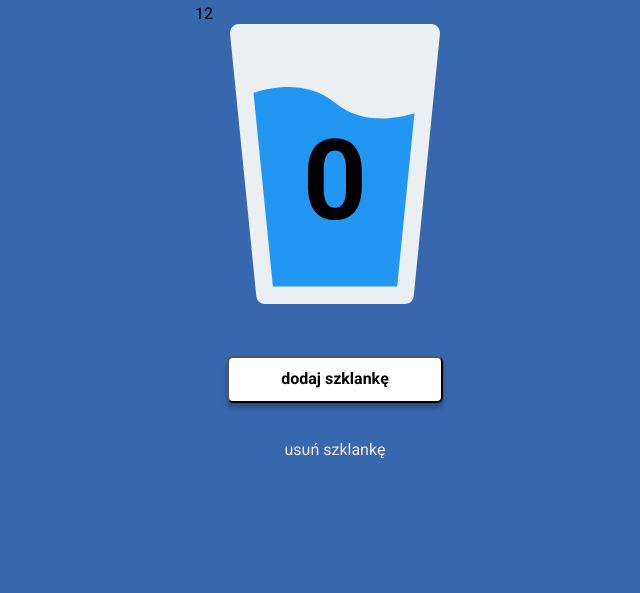
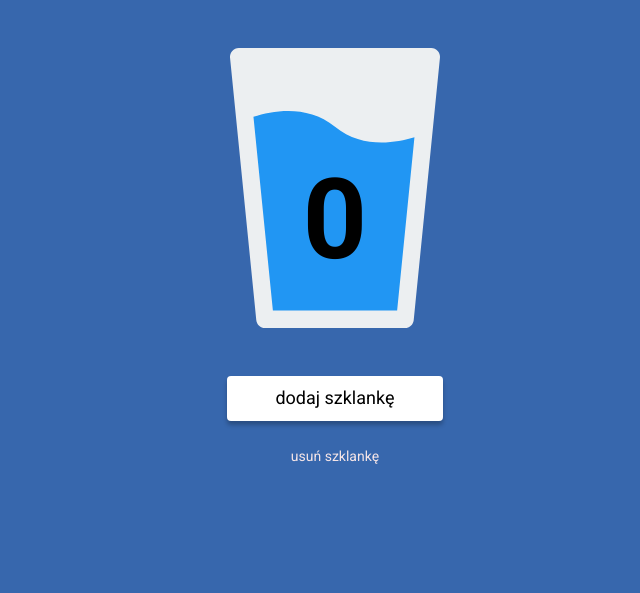
Before and after one commit to MaciejBoniaszczuk/hydrapp, a website: page src/content/index.html in a window 1280 px wide. Shown: the part 207-800 px from the top of the page, without its empty margins (305-945 px from the left). Drawn offline with nearby package versions, Linux system fonts and the light colour scheme; files that its build step writes are made by us from their sources; files whose address does not match are found by name.

Commit message:
feat: korsan version

```diff
--- a/src/content/index.html
+++ b/src/content/index.html
@@ -28,28 +28,14 @@
 </head>
 
 <body>
-  <main>
-    <section class="main__content">
-      <h1 class="heading">HydrApp</h1>
-      <div class="counter">
-        <span class="counter__value">12</span>
-      </div>
-      <h2 class="water__number water__number--js"></h2>
-      <svg class="main__icon" width="280" height="280" viewBox="0 0 280 280" fill="none"
-        xmlns="http://www.w3.org/2000/svg">
-        <path
-          d="M242.748 2.8875C241.085 1.05 238.74 0 236.255 0H43.7555C41.288 0 38.9255 1.05 37.263 2.8875C35.618 4.7075 34.7955 7.1575 35.0405 9.625L61.2905 272.125C61.7455 276.605 65.508 280 70.0055 280H210.005C214.503 280 218.265 276.605 218.703 272.125L244.953 9.625C245.215 7.1575 244.41 4.7075 242.748 2.8875Z"
-          fill="#ECEFF1" />
-        <path
-          d="M219.455 89.25L202.13 262.5H77.8805L58.4555 68.775C80.3305 61.775 113.58 57.05 140.005 78.75C165.555 99.75 197.755 95.9 219.455 89.25Z"
-          fill="#2196F3" />
-      </svg>
-    </section>
-    <section class="button__section">
-      <button class="button add__button add__button--js">dodaj szklankę</button>
-      <button class="button remove__button remove__button--js">usuń szklankę</button>
-    </section>
+  <main class="main">
 
+    <h1 class="heading">HydrApp</h1>
+    <div class="counter">
+      <span class="counter__value counter__value--js"></span>
+    </div>
+    <button class="button-add button-add--js">dodaj szklankę</button>
+    <button class="button-remove button-remove--js">usuń szklankę</button>
 
   </main>
 
--- a/src/js/main.js
+++ b/src/js/main.js
@@ -14,35 +14,29 @@ if ('serviceWorker' in navigator) {
   });
 }
 
-// queryselectory
-const key = new Date().toISOString().slice(0, 10)
+// kod js tutaj
 
+const buttonAdd = document.querySelector('.button-add--js');
+const buttonRemove = document.querySelector('.button-remove--js');
+const value = document.querySelector('.counter__value--js');
+const key = new Date().toISOString().slice(0, 10);
 
-const value = document.querySelector('.water__number--js')
-value.innerHTML = '0'
-
-
-const add__button = document.querySelector('.add__button--js');
-
-add__button.addEventListener('click', addCup)
-
-function addCup() {
-  const number = document.querySelector('.water__number--js')
-  number.innerHTML = parseInt(value.innerHTML) + 1;
+if (!localStorage.getItem(key)) {
+  localStorage.setItem(key, 0);
+  value.innerHTML = '0';
+} else {
+  value.innerHTML = localStorage.getItem(key);
 }
 
-const remove__button = document.querySelector('.remove__button--js');
+buttonAdd.addEventListener('click', (e) => {
+  localStorage.setItem(key, parseInt(localStorage.getItem(key)) + 1)
+  value.innerHTML = localStorage.getItem(key);
+})
 
-remove__button.addEventListener('click', removeCup)
-
-
-function removeCup() {
-  const currentValue = parseInt(value.innerHTML);
+buttonRemove.addEventListener('click', (e) => {
+  const currentValue = parseInt(localStorage.getItem(key))
   if (currentValue > 0) {
-    const number = document.querySelector('.water__number--js')
-    number.innerHTML = parseInt(value.innerHTML) - 1;
-  } else {
-    const number = document.querySelector('.water__number--js')
-    number.innerHTML = '0';
+    localStorage.setItem(key, localStorage.getItem(key) - 1);
+    value.innerHTML = localStorage.getItem(key);
   }
-}
+})
--- a/src/scss/main.scss
+++ b/src/scss/main.scss
@@ -15,57 +15,62 @@ html {
 
 body {
   background: $blue;
+  font-family: 'Roboto';
+  color: white;
+  font-weight: 520;
   min-height: 100vh;
-  padding: 16px;
   display: flex;
   align-items: center;
   justify-content: center;
-  font-family: 'Roboto';
+  padding: 16px;
 }
 
-.add__button {
-  border-radius: 6px;
-  max-width: 216px;
-  width: 100%;
-  min-height: 47px;
-  font-weight: bold;
-  background-color: #FFFFFF;
-  box-shadow: 0 5px 5px rgba(0, 0, 0, 0.25);
+.button-add {
+  padding: 12px;
+  font-size: 18px;
+  color: #000;
+  border: none;
+  border-radius: 4px;
+  background: #fff;
+  min-width: 216px;
+  box-shadow: 0px 4px 4px rgba(0, 0, 0, 0.25);
+  margin: 48px 0 26px;
 }
 
-.button__section {
+.button-remove {
+  background: none;
+  border: none;
+  min-width: 216px;
+  color: #f5e5e7;
+  font-size: 14px;
+}
+
+.counter {
+  width: 280px;
+  height: 280px;
+  background: url('../assets/img/hydrapp.svg') center center;
+  background-size: contain;
   display: flex;
-  padding-top: 48px;
+  align-items: center;
+  justify-content: center;
+  color: black;
+  font-size: 112px;
+
+  &__value {
+    padding-top: 64px;
+    display: block;
+  }
+}
+
+.heading {
+  font-size: 55px;
+  margin: 0 0 64px 0;
+  padding: 0;
+}
+
+.main {
+  display: flex;
   flex-direction: column;
   align-items: center;
 
 }
-
-.remove__button {
-  margin-top: 37px;
-  max-width: 184px;
-  width: 100%;
-  background-color: Transparent;
-  background-repeat: no-repeat;
-  border: none;
-  cursor: pointer;
-  overflow: hidden;
-  outline: none;
-  color: #F5E5E7;
-}
-
-.water__number {
-  color: black;
-  font-weight: bold;
-  position: absolute;
-  font-size: 112px;
-  text-align: center;
-  padding-left: 107.865px;
-
-
-}
-
-.main__content {
-  position: relative;
-
-}
```
Also changed, not shown: src/assets/img/cover.png (deleted), src/assets/img/hydrapp.svg (added).
